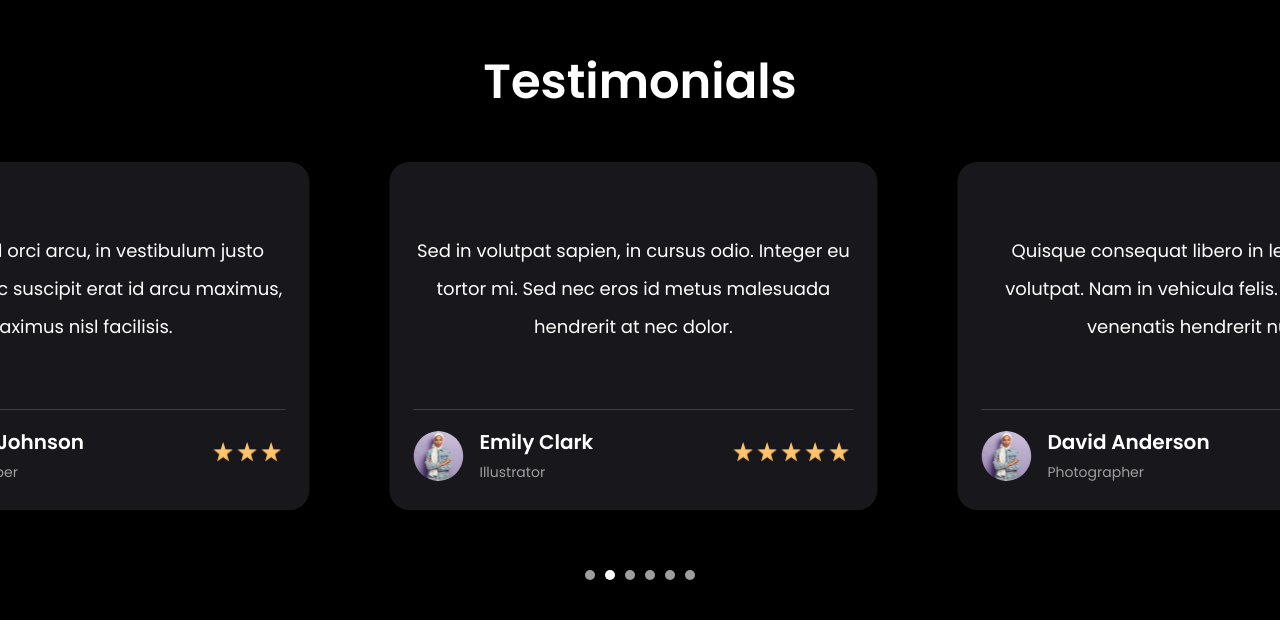
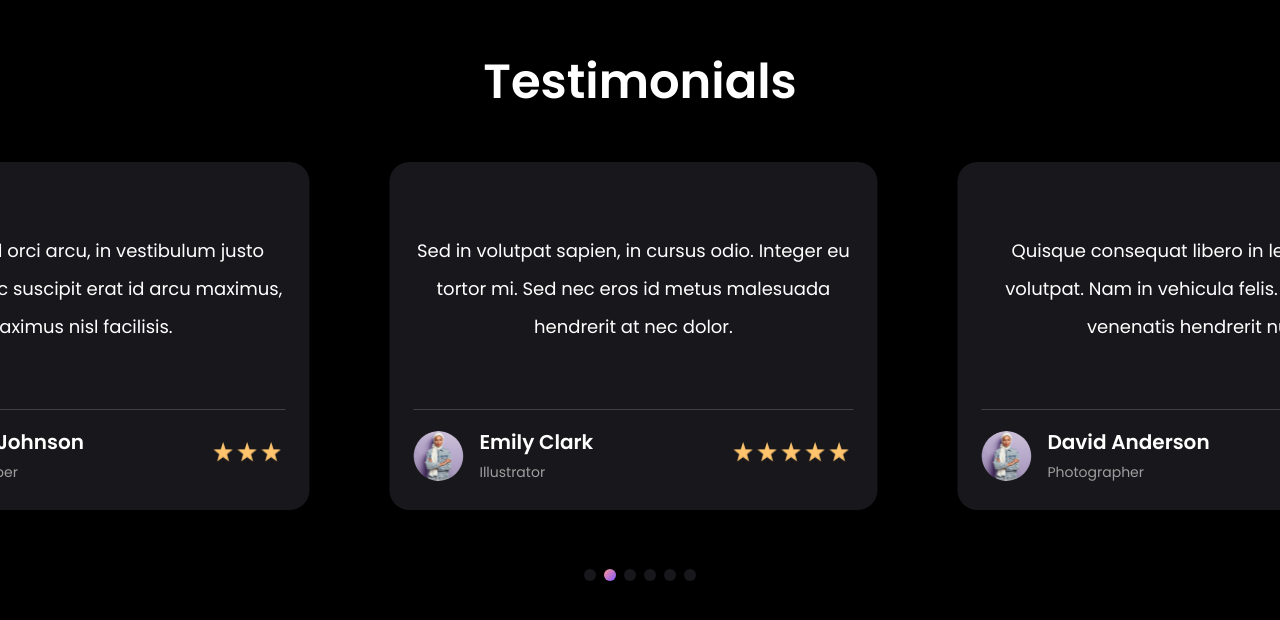
Before and after one commit to ayan-mn18/Authentic-kicks-frontend, a React (Create React App) app: page / in a window 1280 px wide. Shown: the part 2500-3120 px from the top of the page. Built offline with nearby package versions, Linux system fonts and the light colour scheme.

Commit message:
Testimoials Section dots color :bulb:

```diff
--- a/src/Components/Testimonials/TestimonialsCardSlider/Slider.css
+++ b/src/Components/Testimonials/TestimonialsCardSlider/Slider.css
@@ -21,11 +21,12 @@
     height: 10px;
     margin: 50px 5px;
     border-radius: 50%;
-    background-color: var(--secondary-text-color);
+    background-color: var(--secondary-background-color);
     cursor: pointer;
     transition: background-color 0.3s ease-in-out;
+    scale: 1.2;
   }
 
   .dot.active {
-    background-color: var(--main-text-color);
+    background: var(--main-highlight-color);
   }
```
